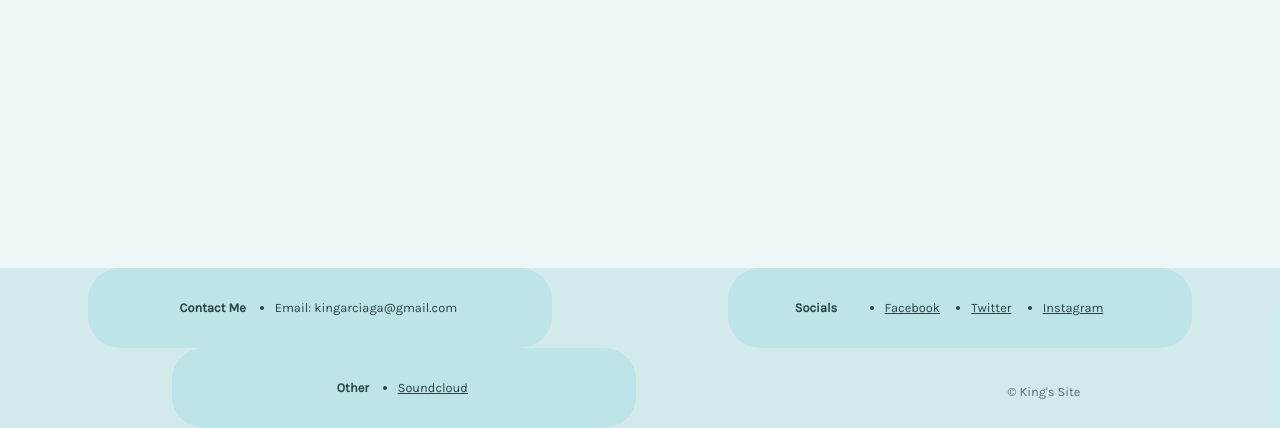
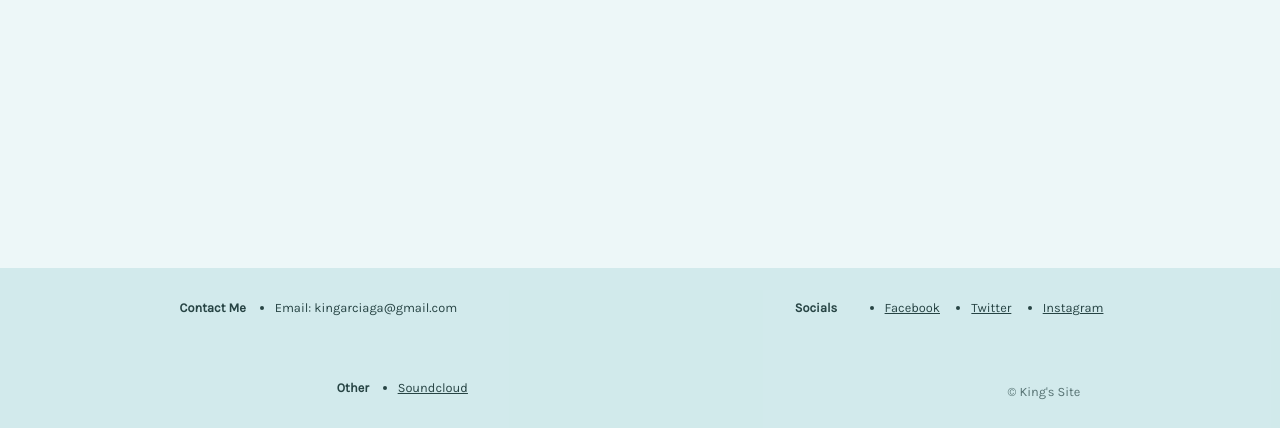
Before and after one commit to KingAr12/KingAr12.github.io, a plain HTML site: page index.html in a window 1280 px wide. Shown: the part 727-1155 px from the top of the page. Drawn offline with Linux system fonts and the light colour scheme.

Commit message:
PS- remove bg color to footer divs: v.09192

```diff
--- a/style.css
+++ b/style.css
@@ -201,7 +201,6 @@ footer div {
     display: flex;
     text-align: center;
     border-radius: 2em;
-    background-color: rgba(149, 216, 221, 0.350);
     width: 29em;
     height: 5em;
     justify-content: center;
```
